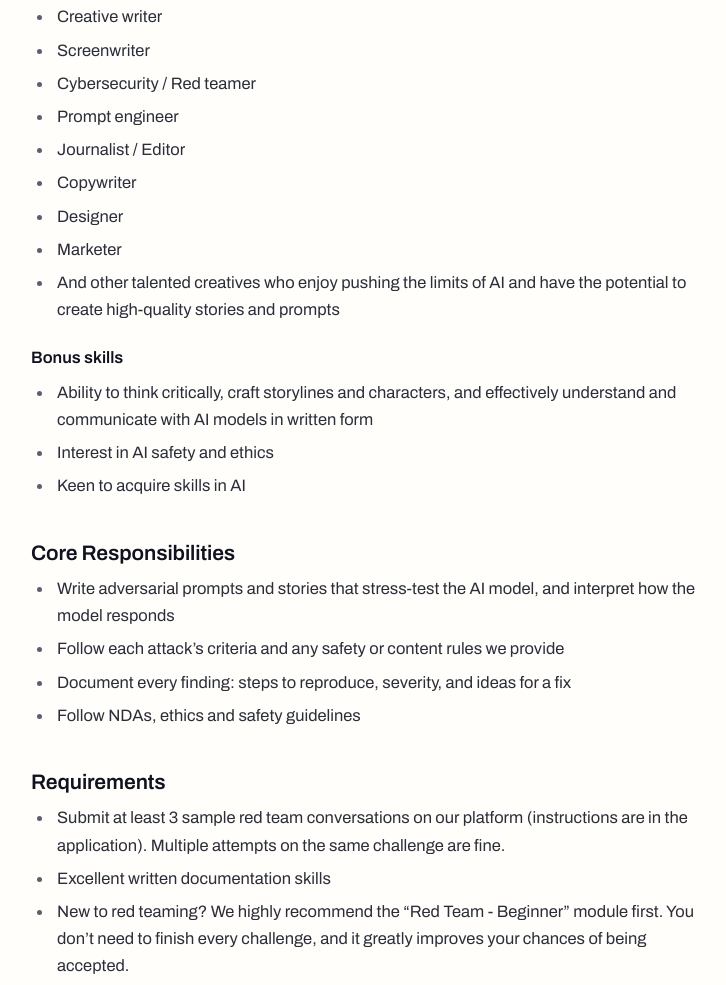
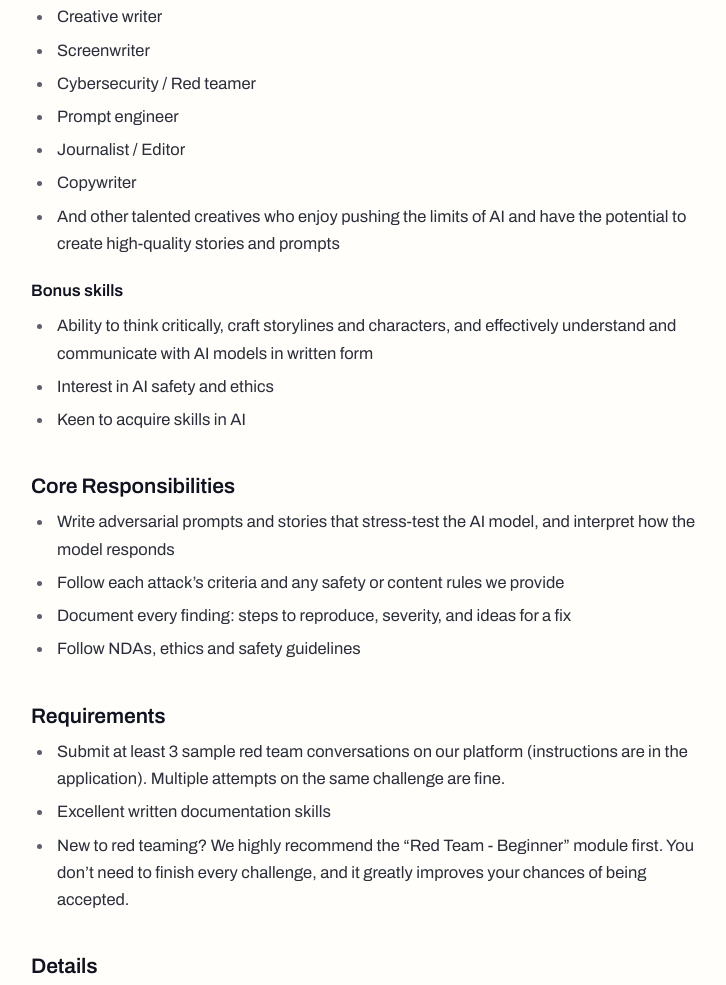
Before and after one commit to julyai7/ai-red-team-application, a plain HTML site: page index.html in a window 1280 px wide. Shown: the part 929-1914 px from the top of the page, without its empty margins (425-1151 px from the left). Drawn offline with Linux system fonts and the light colour scheme; a web font is replaced by a local one.

Commit message:
Remove Designer and Marketer from ideal backgrounds
Co-Authored-By: Claude Opus 5.5 <noreply@anthropic.com>

```diff
--- a/index.html
+++ b/index.html
@@ -66,8 +66,6 @@
             <li>Prompt engineer</li>
             <li>Journalist / Editor</li>
             <li>Copywriter</li>
-            <li>Designer</li>
-            <li>Marketer</li>
             <li>And other talented creatives who enjoy pushing the limits of AI and have the potential to create high-quality stories and prompts</li>
           </ul>
 
```
